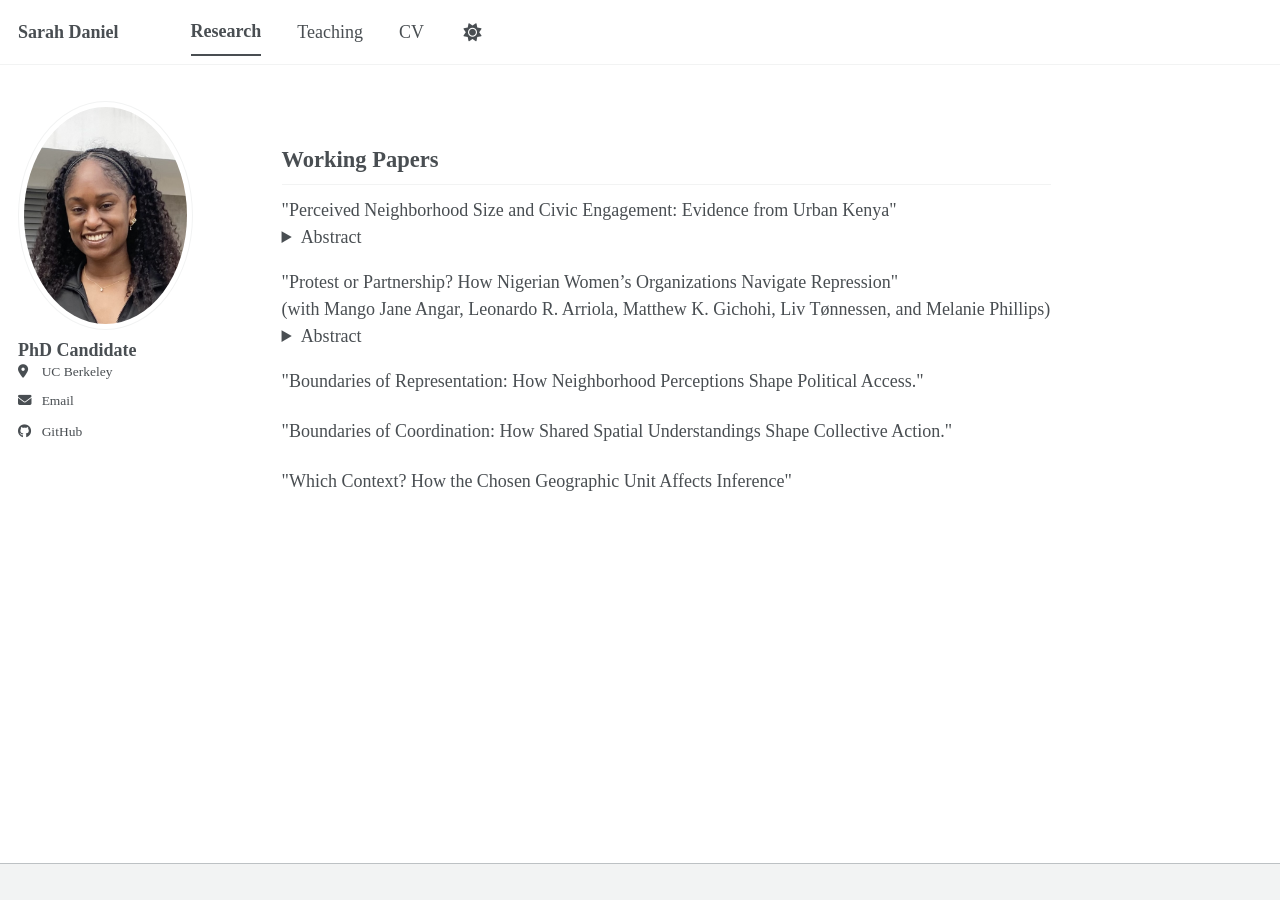
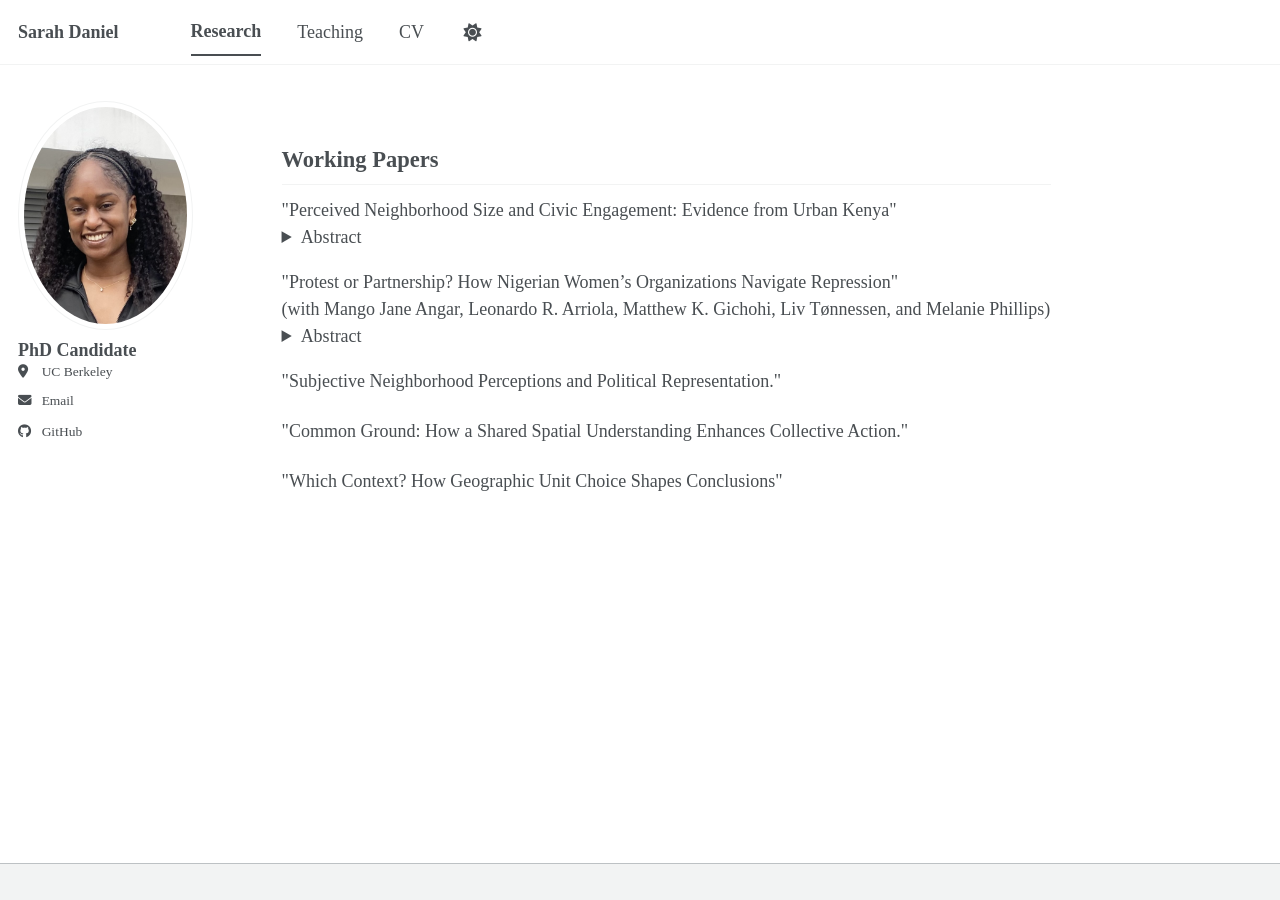
Before and after one commit to SarahDaniel1/SarahDaniel1.github.io, a Jekyll site: the page built from _pages/_pages/research.html, in a window 1280 px wide. Built offline with Jekyll 4.4.1, drawn with Linux system fonts in a browser that asks for light colours; a script bundle is joined from its source files by our own code; library files that are not in the unit come from our copies.

Commit message:
Update research.html

```diff
--- a/_pages/_pages/research.html
+++ b/_pages/_pages/research.html
@@ -58,9 +58,8 @@ limited service provision.
   </p>
 </details>
 
+<p>"Subjective Neighborhood Perceptions and Political Representation."</p>
 
-<p>"Boundaries of Representation: How Neighborhood Perceptions Shape Political Access."</p>
+<p>"Common Ground: How a Shared Spatial Understanding Enhances Collective Action."</p>
 
-<p>"Boundaries of Coordination: How Shared Spatial Understandings Shape Collective Action."</p>
-
-<p>"Which Context? How the Chosen Geographic Unit Affects Inference"</p>
+<p>"Which Context? How Geographic Unit Choice Shapes Conclusions"</p>
```
